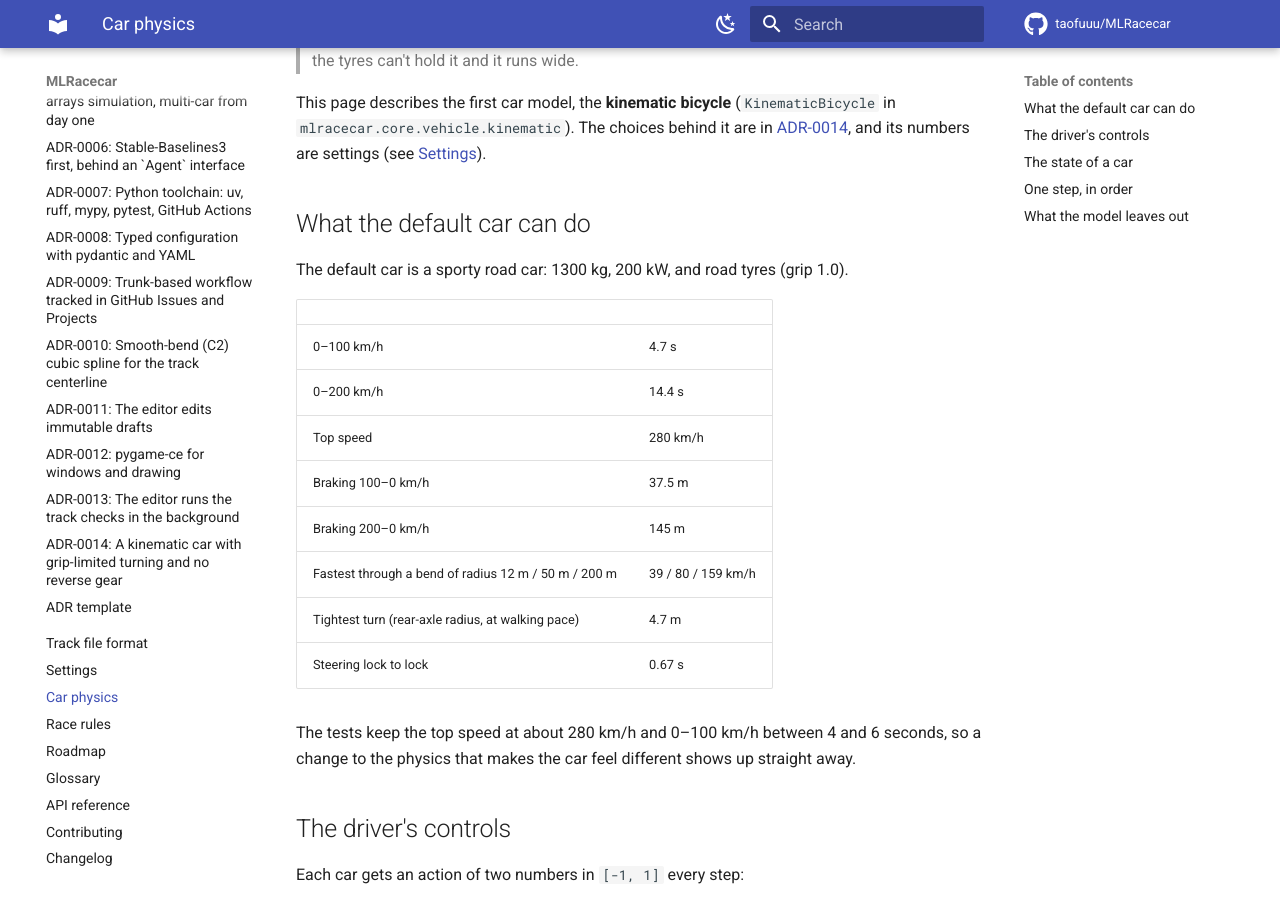
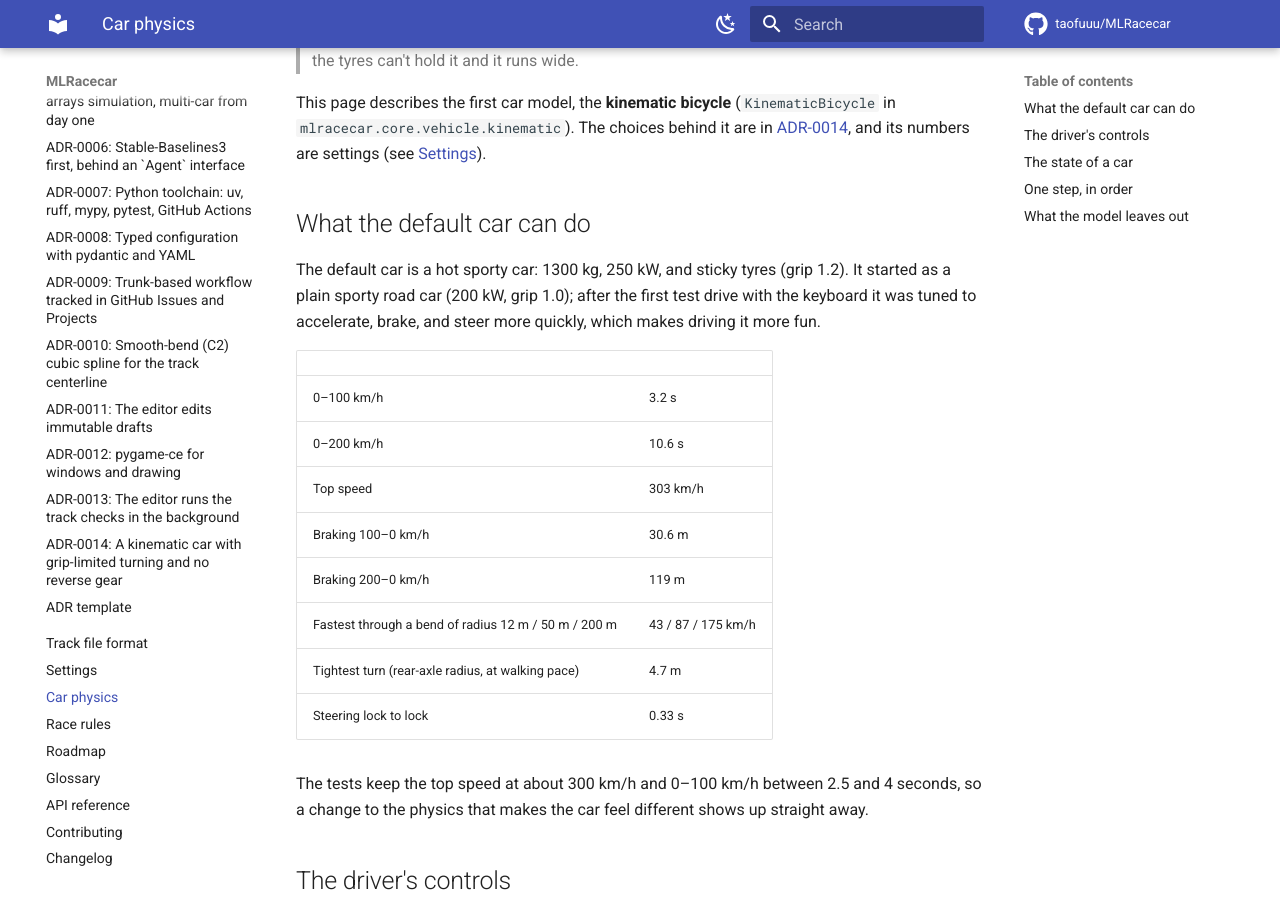
Before and after one commit to taofuuu/MLRacecar, an MkDocs documentation site: the page built from docs/vehicle-model.md, in a window 1280 px wide and 900 px high, scrolled down 234 px. Built offline with MkDocs 1.6.1 and Material for MkDocs 9.7.7, drawn with Linux system fonts in a browser that asks for light colours; comment, search, counter and statistics services are not loaded; some of the changed text lies outside the part shown.

Commit message:
feat(play): quicker car and steering, and a camera that looks ahead
After the first test drive, the controls felt hard: accelerating and
braking were too slow, the steering too stiff, and the road ahead came
into view too late.

- The default car is a hot sporty car now: 12 kN drive force (8),
  250 kW (200), 16 kN brakes (13), grip 1.2 (1.0), and front wheels
  that turn 180 deg/s (90). 0-100 km/h takes 3.2 s (4.7), braking from
  100 km/h 30.6 m (37.5), top speed 303 km/h (280), lock to lock 0.33 s.
- Keyboard steering reaches full lock in 0.15 s (0.25) and straightens
  in 0.1 s (0.15).
- The follow camera centres VIEW_AHEAD / 2 seconds (1.25 s) ahead of
  the car along its direction of travel, and zooms out from the chosen
  zoom when needed so 2.5 seconds of road stay on screen, 40 px clear
  of the edge. A standing car is still in the middle.

Tests that pinned the old car's numbers, the docs (Car physics,
Settings, architecture), and the changelog follow the new values.

Refs #23

```diff
--- a/docs/vehicle-model.md
+++ b/docs/vehicle-model.md
@@ -13,20 +13,22 @@ This page describes the first car model, the **kinematic bicycle** (`KinematicBi
 
 ## What the default car can do
 
-The default car is a sporty road car: 1300 kg, 200 kW, and road tyres (grip 1.0).
+The default car is a hot sporty car: 1300 kg, 250 kW, and sticky tyres (grip 1.2). It started
+as a plain sporty road car (200 kW, grip 1.0); after the first test drive with the keyboard it
+was tuned to accelerate, brake, and steer more quickly, which makes driving it more fun.
 
 | | |
 |---|---|
-| 0–100 km/h | 4.7 s |
-| 0–200 km/h | 14.4 s |
-| Top speed | 280 km/h |
-| Braking 100–0 km/h | 37.5 m |
-| Braking 200–0 km/h | 145 m |
-| Fastest through a bend of radius 12 m / 50 m / 200 m | 39 / 80 / 159 km/h |
+| 0–100 km/h | 3.2 s |
+| 0–200 km/h | 10.6 s |
+| Top speed | 303 km/h |
+| Braking 100–0 km/h | 30.6 m |
+| Braking 200–0 km/h | 119 m |
+| Fastest through a bend of radius 12 m / 50 m / 200 m | 43 / 87 / 175 km/h |
 | Tightest turn (rear-axle radius, at walking pace) | 4.7 m |
-| Steering lock to lock | 0.67 s |
+| Steering lock to lock | 0.33 s |
 
-The tests keep the top speed at about 280 km/h and 0–100 km/h between 4 and 6 seconds, so a
+The tests keep the top speed at about 300 km/h and 0–100 km/h between 2.5 and 4 seconds, so a
 change to the physics that makes the car feel different shows up straight away.
 
 ## The driver's controls
```
Also changed, not shown: other parts of docs/vehicle-model.md (+1 -1 lines), CHANGELOG.md (+5 -4 lines), docs/adr/0014-kinematic-car-model.md (+2 -1 lines), docs/architecture.md (+1 -1 lines), docs/configuration.md (+2 -1 lines), 9 other files.
